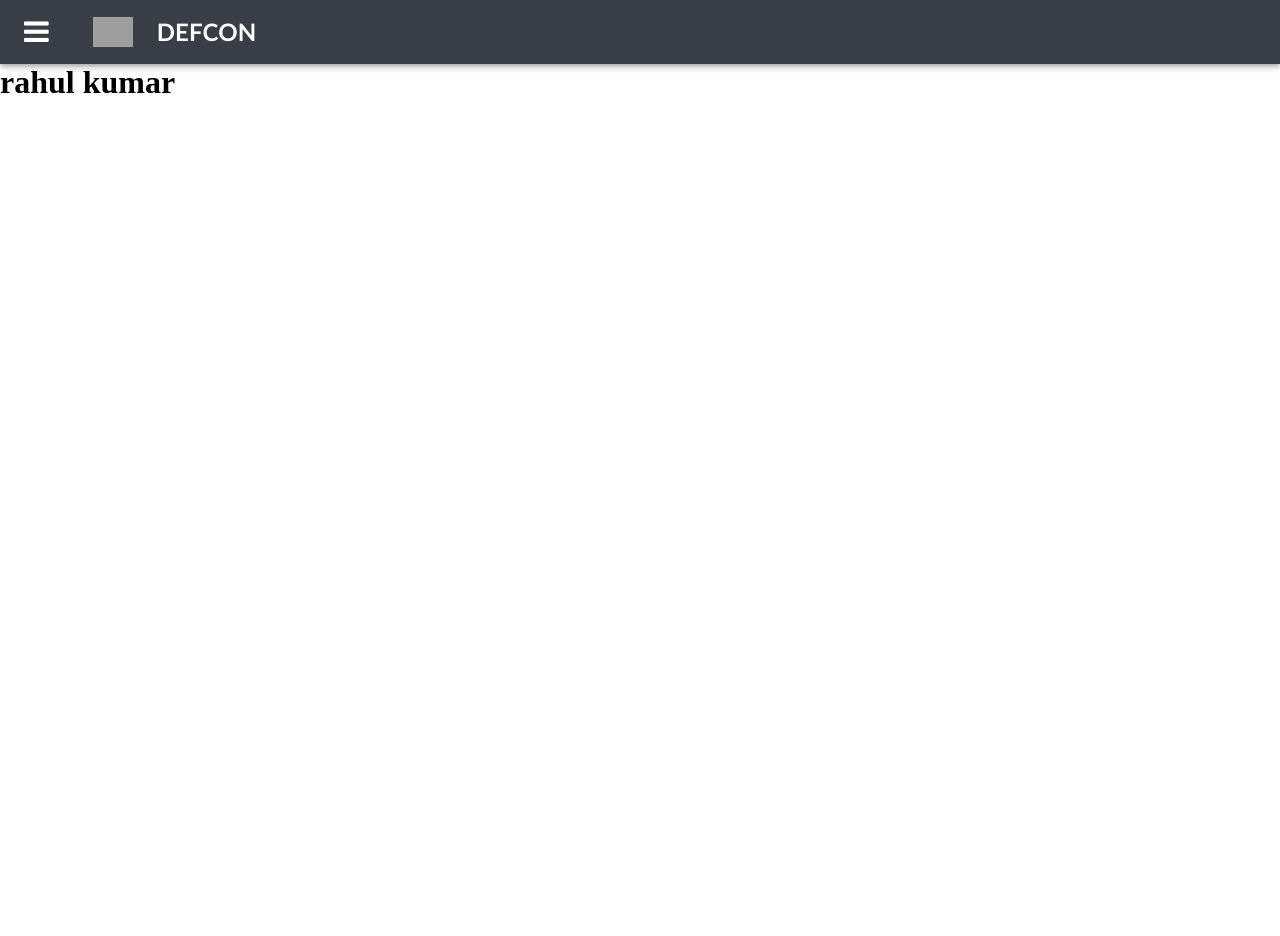
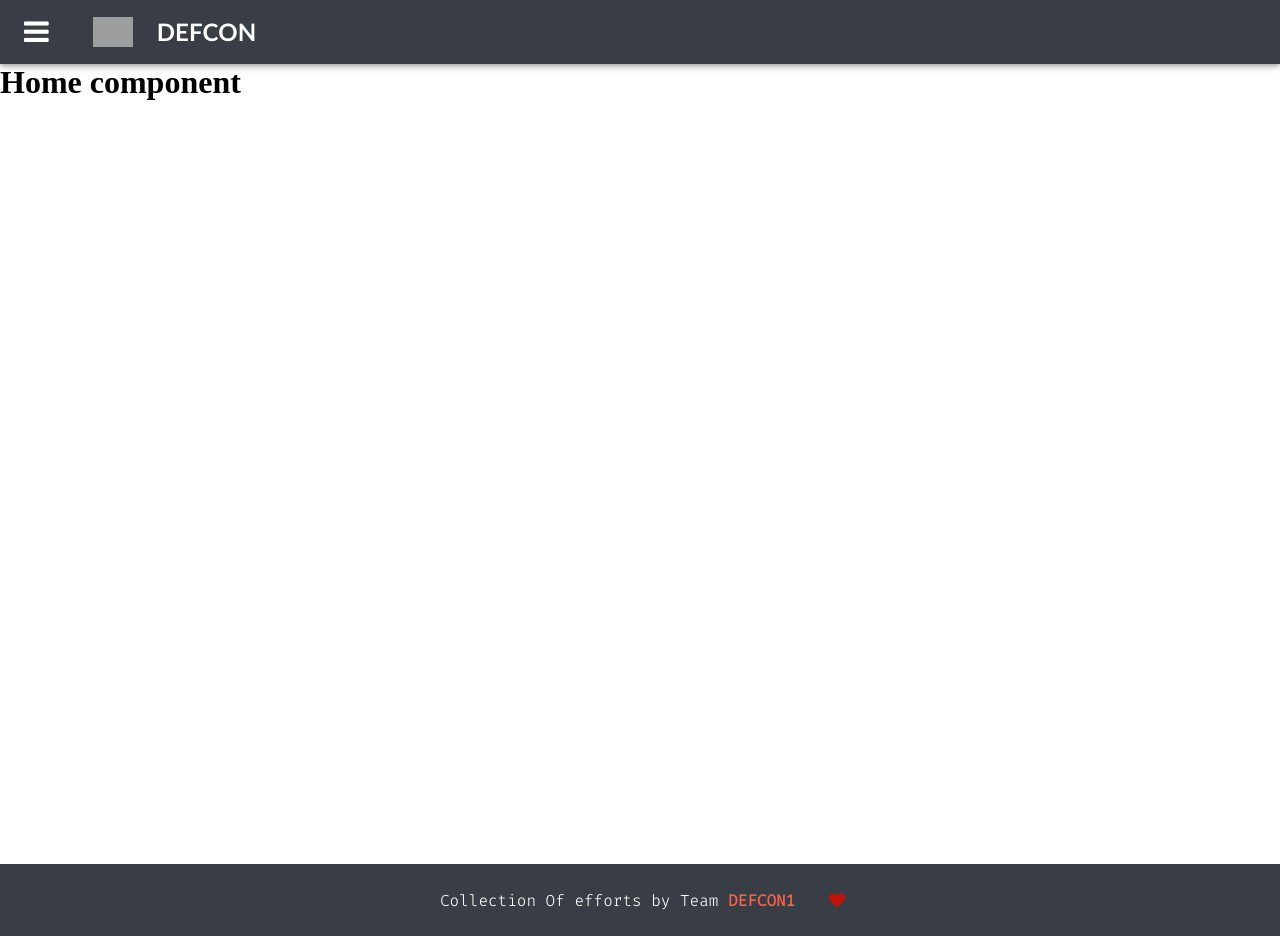
Before and after one commit to Hackathon21/defcon1, a React (Create React App) app: page / in a window 1280 px wide. Before the commit the page ends 800 px from the top, so only its background shows below. Built offline with nearby package versions, Linux system fonts and the light colour scheme; grey boxes are pictures that could not be loaded.

Commit message:
Routing setup

```diff
--- a/package.json
+++ b/package.json
@@ -13,6 +13,7 @@
     "react": "^17.0.2",
     "react-dom": "^17.0.2",
     "react-icons": "^4.2.0",
+    "react-router-dom": "^5.2.0",
     "react-scripts": "4.0.3",
     "web-vitals": "^1.1.2"
   },
--- a/src/App.js
+++ b/src/App.js
@@ -1,11 +1,27 @@
 import "./styles/styles.scss";
+import { BrowserRouter as Router, Switch, Route } from "react-router-dom";
 import Navbar from "./components/navbar/Navbar.jsx";
+import Footer from "./components/footer/Footer.jsx";
+import Home from "./components/home/Home.jsx";
 
 function App() {
   return (
     <div className="App">
-      <Navbar />
-      <h1>rahul kumar</h1>
+      <div>
+        <Router>
+          <div className="nav">
+            <Navbar />
+          </div>
+          <div className="pusher"></div>
+          <div className="count">
+            <Switch>
+              <Route path="/" exact component={Home} />
+              <div className="pageHandle"></div>
+            </Switch>
+          </div>
+        </Router>
+        <Footer />
+      </div>
     </div>
   );
 }
--- a/src/components/footer/Footer.jsx
+++ b/src/components/footer/Footer.jsx
@@ -0,0 +1,19 @@
+import React from 'react';
+import styles from "./footer.module.scss";
+
+export default function Footer() {
+    return (<div className={styles.footerContainerMain}>
+        <div className={styles.footerTextMain}>
+            <span className={styles.footerTextTeam}>Collection Of efforts by Team <span className={styles.defcon}>DEFCON1</span></span>
+            <span className={styles.heart}>
+                &nbsp; &nbsp;
+                <i className="fa fa-heart" />
+            </span>
+        </div>
+
+        {/* <div className="footer-bottom">
+      Copyright &copy; 2021 CSI student chapter IPEC . All rights reserved
+      Rahul kumar.
+    </div> */}
+    </div>)
+}
--- a/src/components/footer/footer.module.scss
+++ b/src/components/footer/footer.module.scss
@@ -0,0 +1,49 @@
+.footerContainerMain {
+  width: 100vw;
+  background-color: #393e46;
+  font-family: "Fira Code";
+  height: 9vh;
+  display: flex;
+  align-items: center;
+  justify-content: center;
+  flex-direction: column;
+}
+
+.footerBottom {
+  color: whitesmoke;
+  font-size: 1.2rem;
+  //   position: relative;
+  display: flex;
+  align-items: center;
+  justify-content: center;
+  width: 100vw;
+  background-color: #393e46;
+  height: 40%;
+}
+
+.footerTextMain {
+  color: white;
+  font-size: 1rem;
+  display: flex;
+  align-items: center;
+  justify-content: center;
+  height: 60%;
+}
+
+.heart {
+  color: #c51104;
+}
+
+@media screen and (max-width: 768px) {
+  .heart {
+    display: none;
+  }
+}
+.footerTextTeam {
+  padding: 5px;
+}
+
+.defcon {
+  color: tomato;
+  font-weight: bolder;
+}
--- a/src/components/home/Home.jsx
+++ b/src/components/home/Home.jsx
@@ -0,0 +1,8 @@
+import React from 'react'
+
+
+export default function Home() {
+    return (<div>
+        <h1>Home component</h1>
+    </div>)
+}
--- a/src/styles/styles.scss
+++ b/src/styles/styles.scss
@@ -3,3 +3,22 @@
   padding: 0;
   box-sizing: border-box;
 }
+
+.mainBody {
+  min-height: 100vh;
+}
+
+.nav {
+  position: fixed;
+  z-index: 4;
+  top: 0;
+}
+
+.count {
+  min-height: 100vh;
+  margin-top: 64px;
+}
+
+.pageHandle {
+  margin-top: 64px;
+}
```
Also changed, not shown: 1 other file (tests, documents, lock files or other folders).
